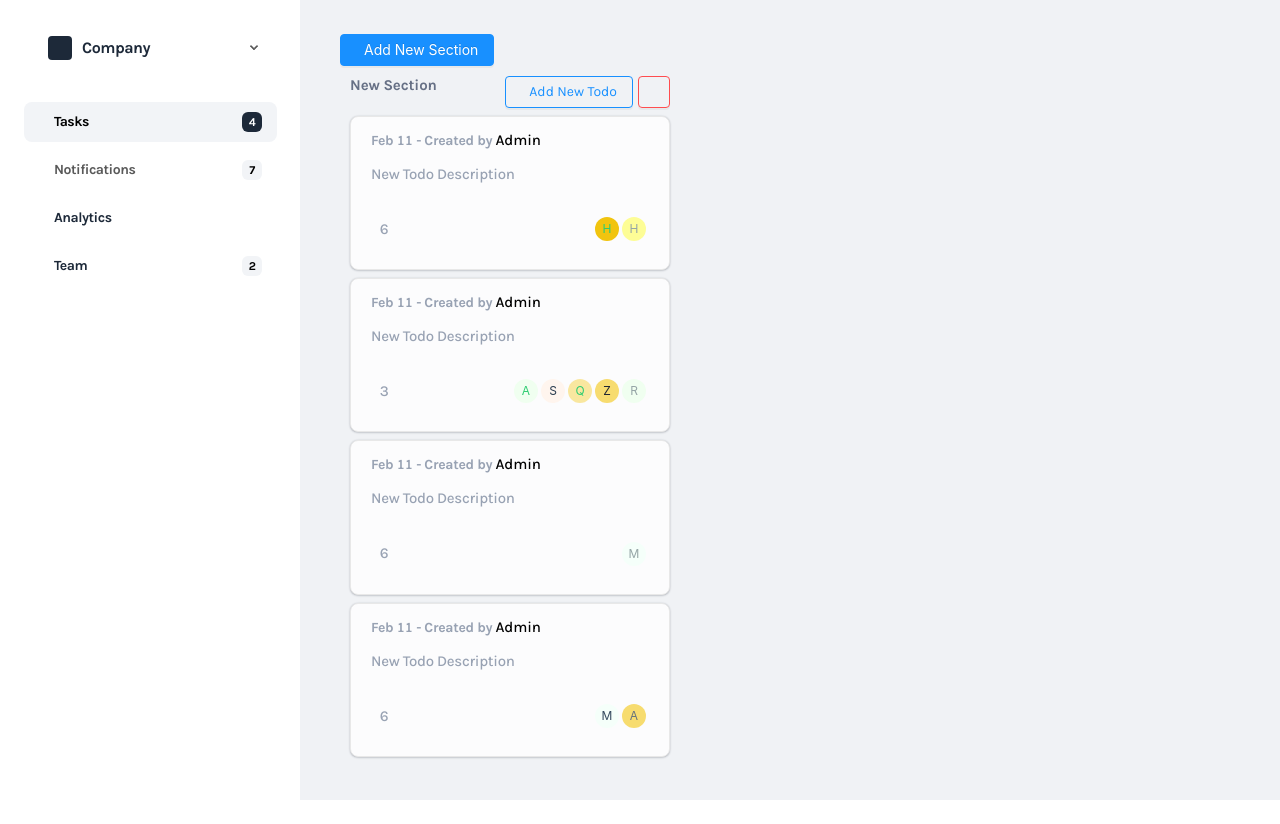
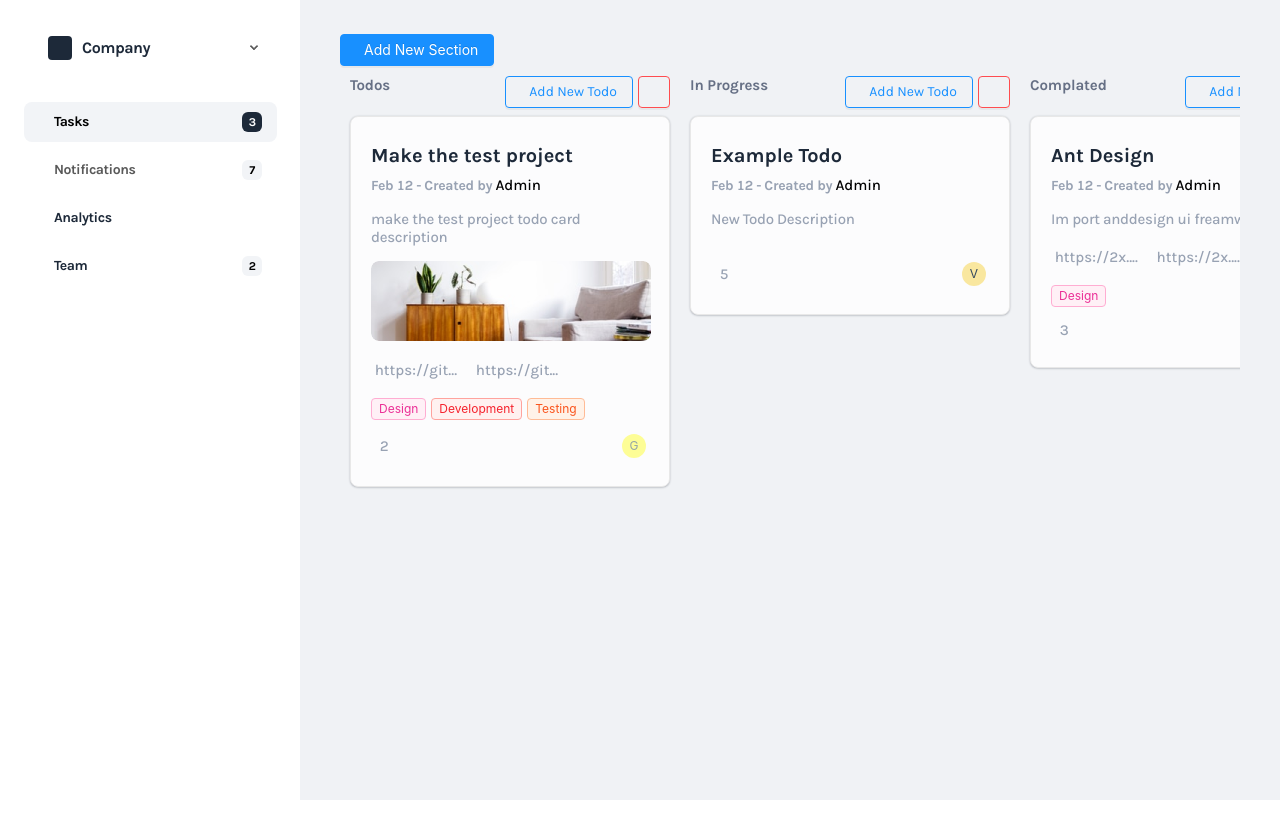
Before and after one commit to Omerkirkan/fr-dev-case, a Vue app: page /todos in a window 1280 px wide. Built offline with nearby package versions, Linux system fonts and the light colour scheme; data requests are answered from the project's data file.

Commit message:
Image upload

```diff
--- a/db.json
+++ b/db.json
@@ -2,109 +2,73 @@
   "sections": [
     {
       "id": 1,
-      "title": "New Section",
+      "title": "Todos",
       "todos": [
         {
-          "id": 12268,
-          "title": "",
+          "id": 92524,
+          "title": "Make the test project",
+          "description": "make the test project todo card description",
+          "created_at": 1676182987555,
+          "link": "https://github.com/Omerkirkan/fr-dev-case",
+          "addition": "https://github.com/Omerkirkan",
+          "labels": [
+            "Design",
+            "Development",
+            "Testing"
+          ],
+          "image": true,
+          "comments": 2,
+          "followers": [
+            {
+              "name": "G",
+              "color": "#95a5a6",
+              "bg": "#fdfd96"
+            }
+          ]
+        }
+      ]
+    },
+    {
+      "id": 2,
+      "title": "In Progress",
+      "todos": [
+        {
+          "id": 50519,
+          "title": "Example Todo",
           "description": "New Todo Description",
-          "created_at": 1676124576654,
+          "created_at": 1676183230170,
           "link": null,
           "addition": null,
           "labels": [],
           "image": false,
-          "comments": 6,
+          "comments": 5,
           "followers": [
             {
-              "name": "H",
-              "color": "#2ecc71",
-              "bg": "#f1c40f"
-            },
-            {
-              "name": "H",
-              "color": "#95a5a6",
-              "bg": "#fdfd96"
+              "name": "V",
+              "color": "#34495e",
+              "bg": "#f9e79f"
             }
           ]
-        },
+        }
+      ]
+    },
+    {
+      "id": 3,
+      "title": "Complated",
+      "todos": [
         {
-          "id": 29168,
-          "title": "",
-          "description": "New Todo Description",
-          "created_at": 1676124578421,
-          "link": null,
-          "addition": null,
-          "labels": [],
+          "id": 46572,
+          "title": "Ant Design ",
+          "description": "Im port anddesign ui freamworm",
+          "created_at": 1676183126944,
+          "link": "https://2x.antdv.com/",
+          "addition": "https://2x.antdv.com/components/overview/",
+          "labels": [
+            "Design"
+          ],
           "image": false,
           "comments": 3,
-          "followers": [
-            {
-              "name": "A",
-              "color": "#2ecc71",
-              "bg": "#f0fff0"
-            },
-            {
-              "name": "S",
-              "color": "#2c3e50",
-              "bg": "#fff5ee"
-            },
-            {
-              "name": "Q",
-              "color": "#2ecc71",
-              "bg": "#f9e79f"
-            },
-            {
-              "name": "Z",
-              "color": "#1c2331",
-              "bg": "#f7dc6f"
-            },
-            {
-              "name": "R",
-              "color": "#95a5a6",
-              "bg": "#f0fff0"
-            }
-          ]
-        },
-        {
-          "id": 3805,
-          "title": "",
-          "description": "New Todo Description",
-          "created_at": 1676124584912,
-          "link": null,
-          "addition": null,
-          "labels": [],
-          "image": false,
-          "comments": 6,
-          "followers": [
-            {
-              "name": "M",
-              "color": "#95a5a6",
-              "bg": "#f5fffa"
-            }
-          ]
-        },
-        {
-          "id": 82138,
-          "title": "",
-          "description": "New Todo Description",
-          "created_at": 1676124586909,
-          "link": null,
-          "addition": null,
-          "labels": [],
-          "image": false,
-          "comments": 6,
-          "followers": [
-            {
-              "name": "M",
-              "color": "#34495e",
-              "bg": "#f5fffa"
-            },
-            {
-              "name": "A",
-              "color": "#65737e",
-              "bg": "#f7dc6f"
-            }
-          ]
+          "followers": []
         }
       ]
     }
--- a/src/components/Todo/EditTodoModal.vue
+++ b/src/components/Todo/EditTodoModal.vue
@@ -35,7 +35,7 @@
         </a-checkbox-group>
       </a-form-item>
       <a-form-item label="Image">
-        <a-button type="light"> <a-icon type="plus" /> Upload Image </a-button>
+        <a-button type="light" @click="todoFields.image = true" > <a-icon type="plus" /> Upload Image </a-button>
       </a-form-item>
     </a-form>
   </a-modal>
--- a/src/store/index.js
+++ b/src/store/index.js
@@ -11,7 +11,6 @@ export default new Vuex.Store({
   getters: {
     sections: (state) => state.sections,
     todos: state => id => state.sections.find(section => section.id === id).todos,
-    // get all todos count
     todosCount: state => state.sections.reduce((acc, section) => acc + section.todos.length, 0),
   },
   mutations: {
```
